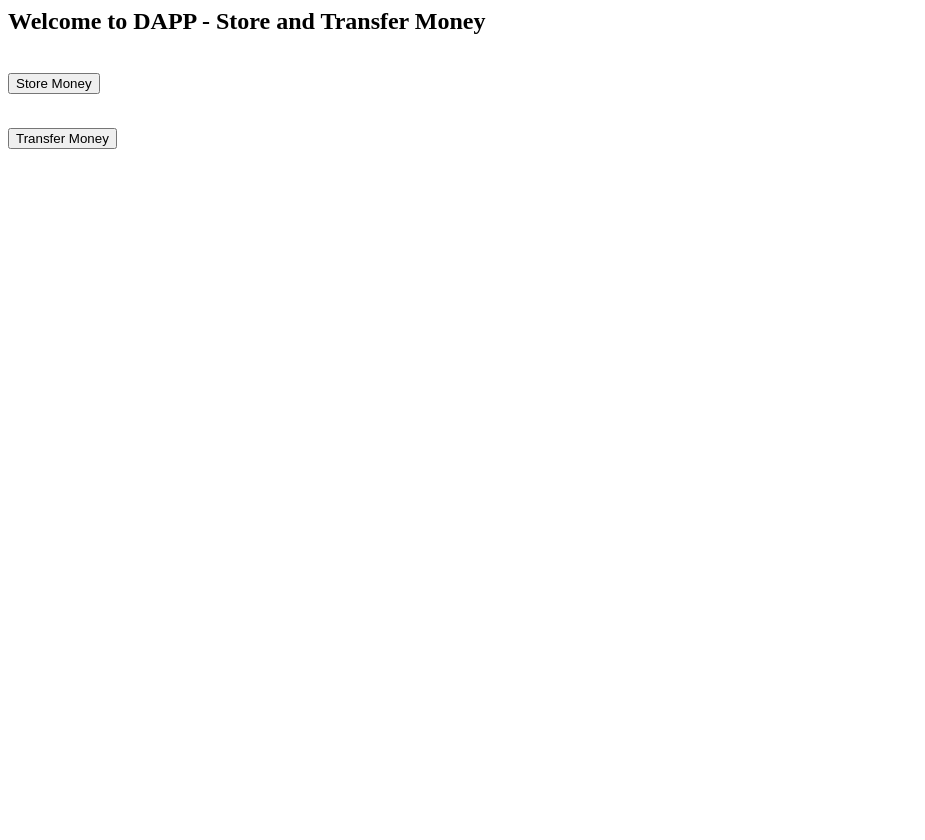
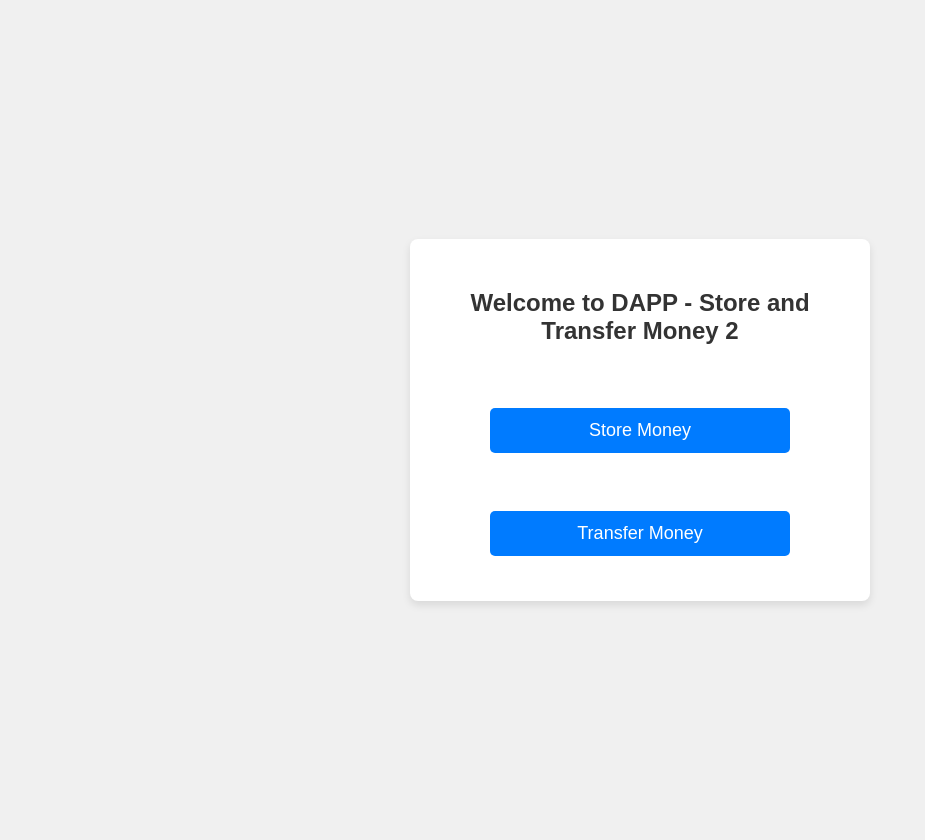
Before and after one commit to Origamiccc/SC6113-DAPP, a Flask app: page / in a window 1280 px wide. Shown: the whole page, without its empty margins (0-925 px from the left). Before the commit the page ends 149 px from the top, so only its background shows below. Run offline with Flask 3, Linux system fonts and the light colour scheme.

Commit message:
Update index.html

```diff
--- a/templates/index.html
+++ b/templates/index.html
@@ -1,4 +1,105 @@
-<h2>Welcome to DAPP - Store and Transfer Money</h2>
+<!DOCTYPE html>
+<html lang="en">
+<head>
+    <meta charset="UTF-8">
+    <meta name="viewport" content="width=device-width, initial-scale=1.0">
+    <title>Ethereum DApp 5</title>
+
+    <style>
+        body {
+            font-family: 'Arial', sans-serif;
+            background-color: #f0f0f0;
+            margin: 0;
+            padding: 20px;
+            display: flex;
+            justify-content: center;
+            align-items: center;
+            height: 100vh;
+        }
+
+        .container {
+            background-color: #ffffff;
+            padding: 30px;
+            border-radius: 8px;
+            box-shadow: 0 4px 8px rgba(0, 0, 0, 0.1);
+            max-width: 400px;
+            width: 100%;
+            text-align: center;
+        }
+
+        h2 {
+            font-size: 24px;
+            margin-bottom: 20px;
+            color: #333;
+        }
+
+        form {
+            margin: 15px 0;
+        }
+
+
+        input[type="submit"] {
+            background-color: #007bff;
+            color: white;
+            padding: 12px 24px;
+            border: none;
+            border-radius: 5px;
+            font-size: 18px;
+            cursor: pointer;
+            transition: background-color 0.3s ease;
+            width: 100%;
+            max-width: 300px;
+        }
+
+        input, button {
+            width: 100%;
+            padding: 10px;
+            margin-top: 10px;
+            border-radius: 4px;
+            border: 1px solid #ddd;
+            font-size: 16px;
+        }
+
+        button {
+            background-color: #007bff;
+            color: white;
+            border: none;
+            cursor: pointer;
+        }
+
+        button:hover {
+            background-color: #0056b3;
+        }
+
+
+        p {
+            margin-top: 20px;
+            font-size: 18px;
+            color: #007bff;
+        }
+
+        @media (max-width: 768px) {
+            .container {
+                padding: 20px;
+            }
+
+            h2 {
+                font-size: 20px;
+            }
+
+            input, button {
+                font-size: 14px;
+            }
+
+            p {
+                font-size: 16px;
+            }
+        }
+    </style>
+</head>
+<body>
+    <div class="container">
+        <h2>Welcome to DAPP - Store and Transfer Money 2</h2>
         <br>
         <form action = "/store_money" method="post">
             <input type="submit" value="Store Money">
@@ -7,3 +108,6 @@
         <form action = "/transfer_money" method="post">
             <input type="submit" value="Transfer Money">
         </form>
+    </div>
+</body>
+</html>
```
Lines whose indentation alone changed are shown as unchanged.
